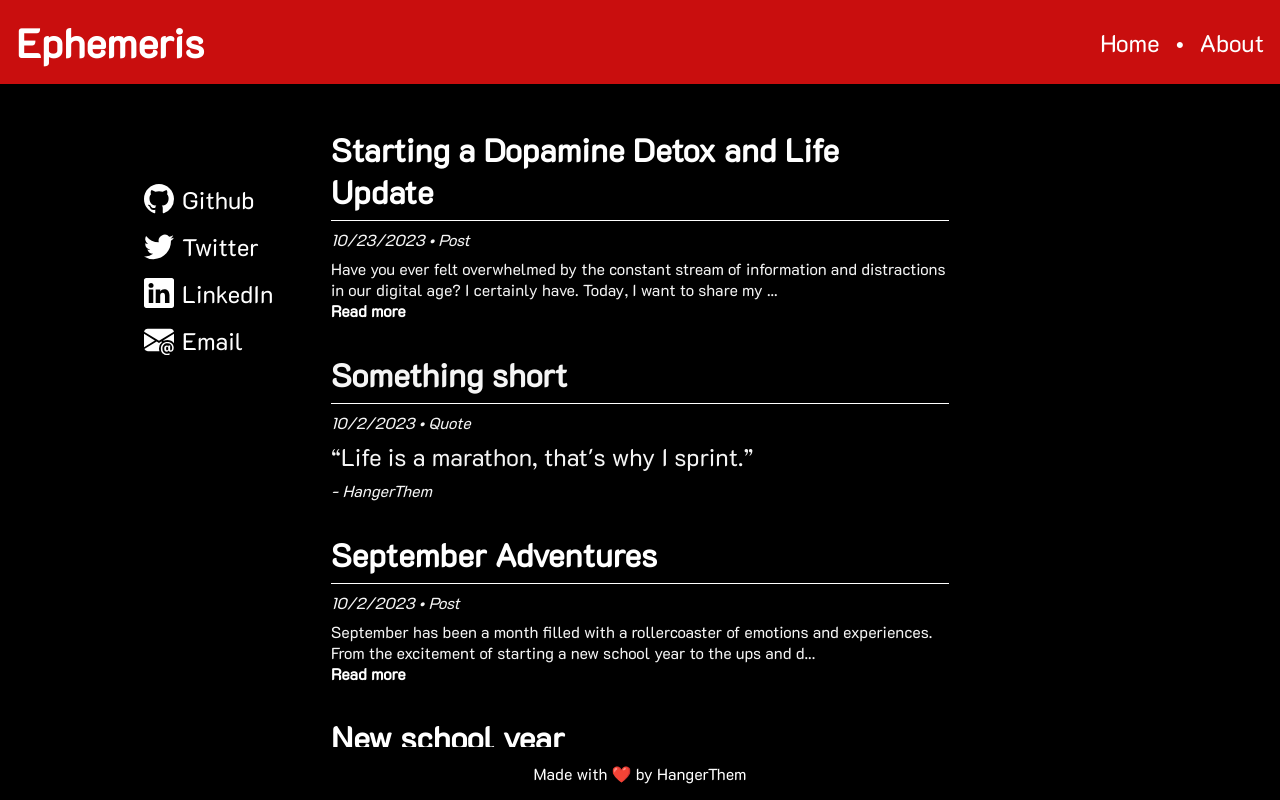
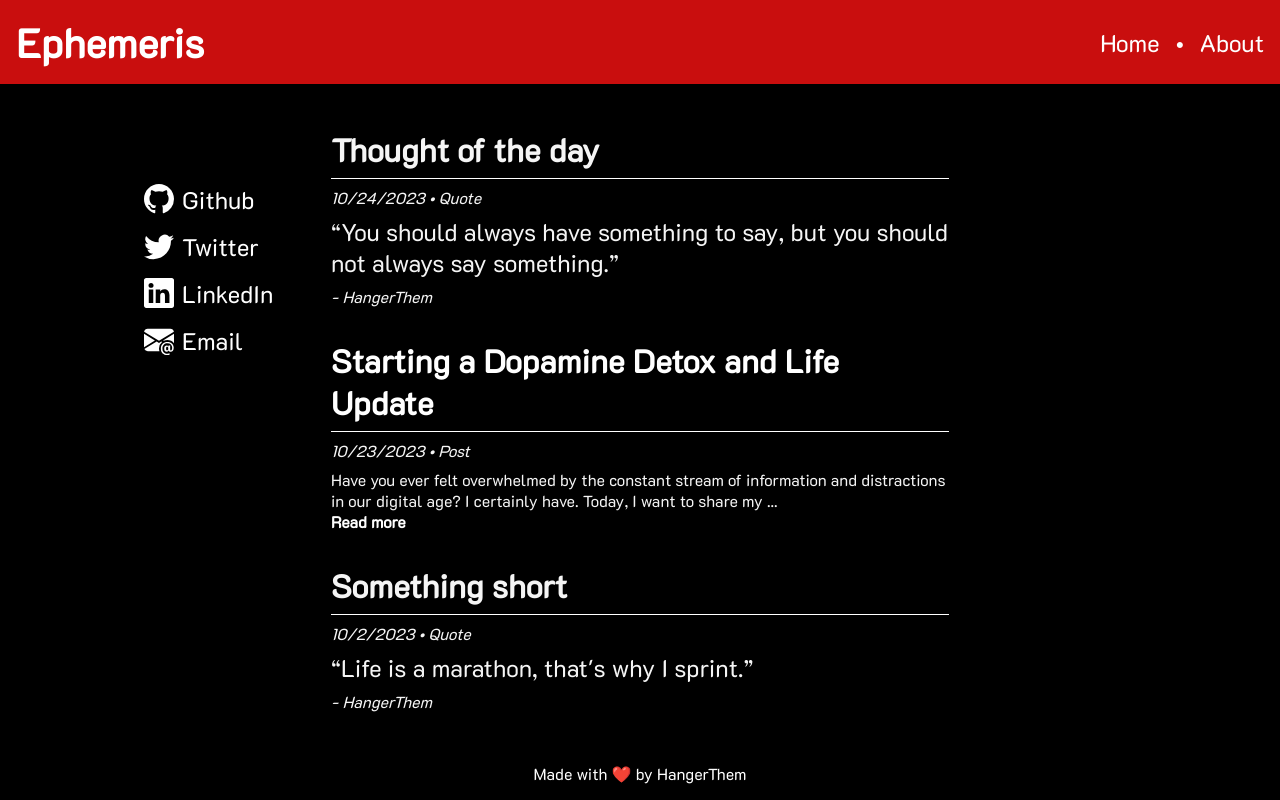
Before and after one commit to HangerThem/blog.hangerthem.com, a Next.js app: page / in a window 1280 px wide. Shown: the top 800 px of the page. Built offline with nearby package versions, Linux system fonts and the light colour scheme.

Commit message:
New quote

```diff
--- a/data/posts.ts
+++ b/data/posts.ts
@@ -200,4 +200,13 @@
       },
     ],
   },
+  {
+    id: 6,
+    date: new Date("2023-10-24"),
+    type: "quote",
+    title: "Thought of the day",
+    content:
+      "You should always have something to say, but you should not always say something.",
+    author: "HangerThem",
+  },
 ];
```
